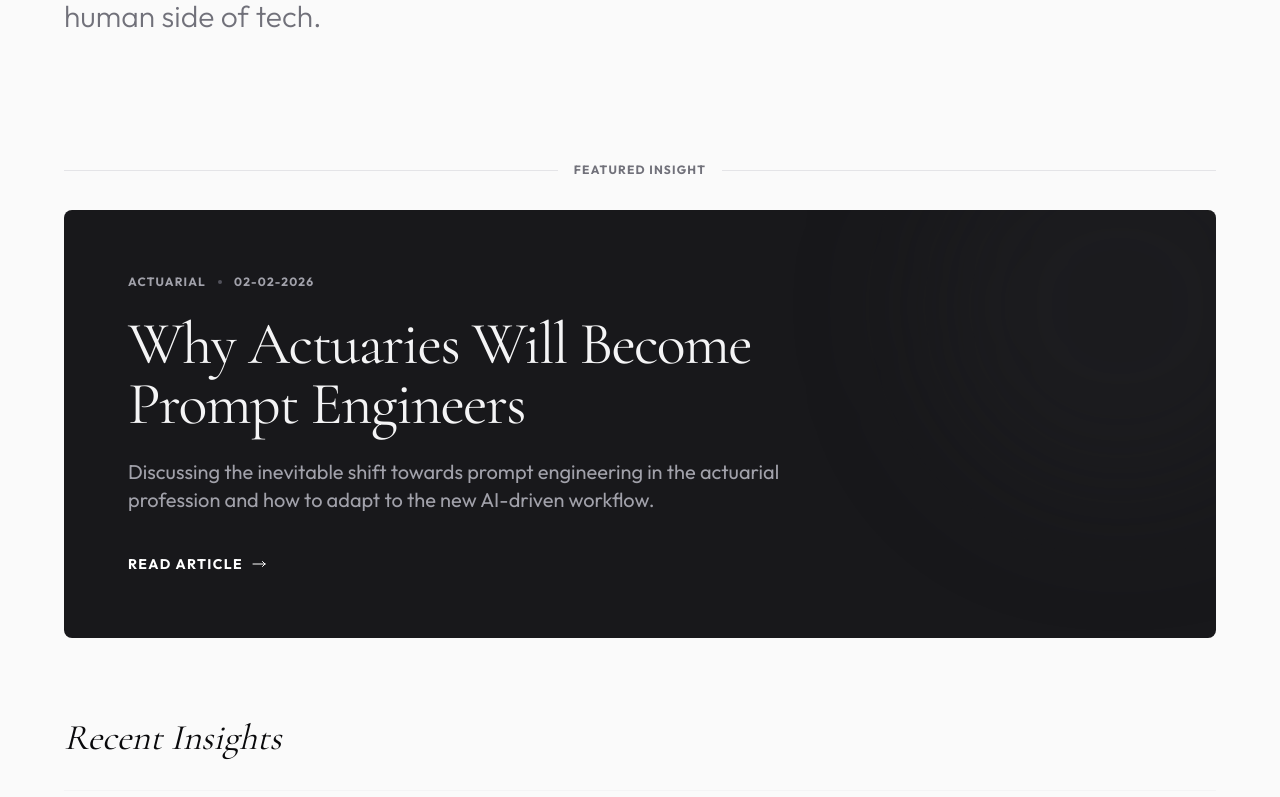
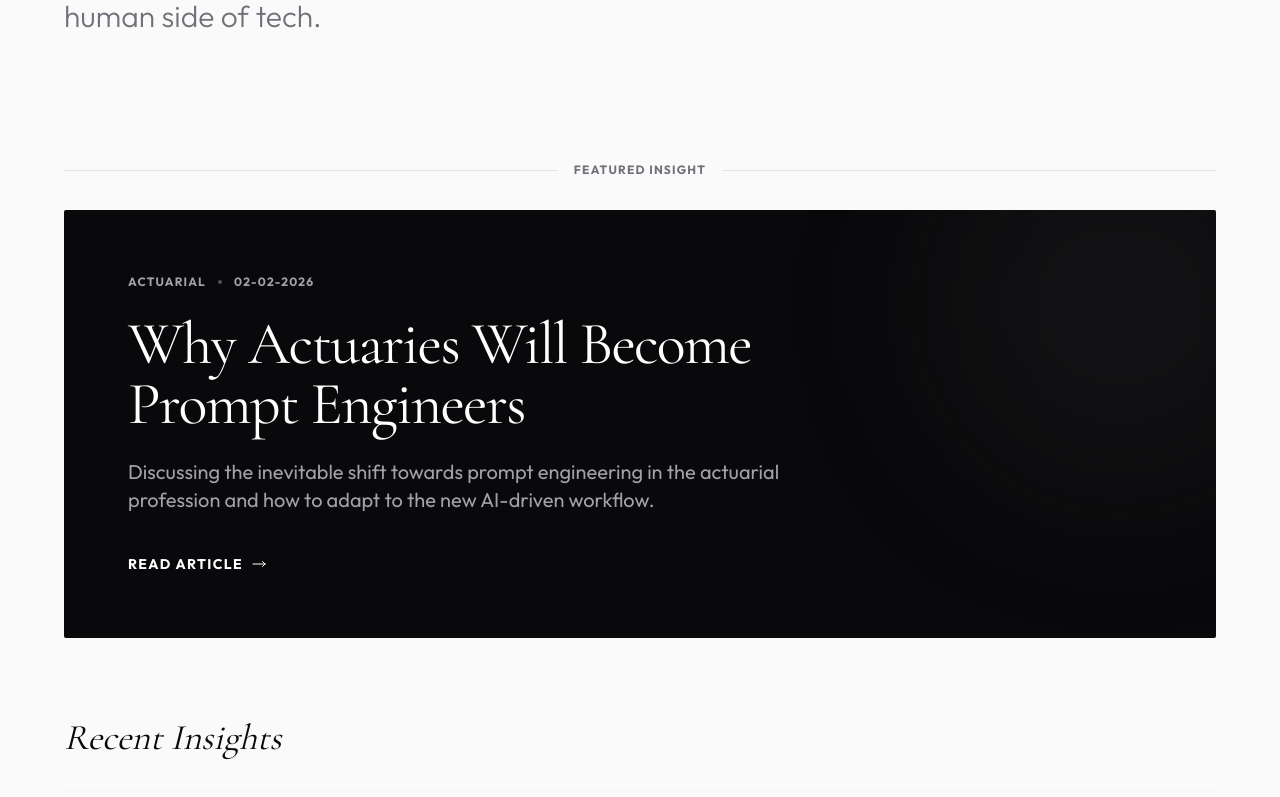
Before and after one commit to RohanYashraj/sutra-a-simple-actuarial-blog, a Next.js app: page / in a window 1280 px wide. Shown: the part 471-1268 px from the top of the page. Built offline with nearby package versions, Linux system fonts and the light colour scheme; no server answers.

Commit message:
enhanced layout

```diff
--- a/components/FeaturedArticle.tsx
+++ b/components/FeaturedArticle.tsx
@@ -46,7 +46,7 @@ const FeaturedArticle = ({ article }: Props) => {
         <span className="h-px bg-zinc-200 flex-grow"></span>
       </div>
 
-      <div ref={containerRef} className="group relative overflow-hidden bg-zinc-900 text-zinc-100 rounded-lg p-8 md:p-16">
+      <div ref={containerRef} className="group relative overflow-hidden bg-zinc-950 text-white rounded-sm p-8 md:p-16">
         <div className="relative z-10 flex flex-col gap-6 max-w-3xl">
            <div className="flex items-center gap-3 text-xs font-bold uppercase tracking-widest text-zinc-400">
              <span>{article.category}</span>
```
